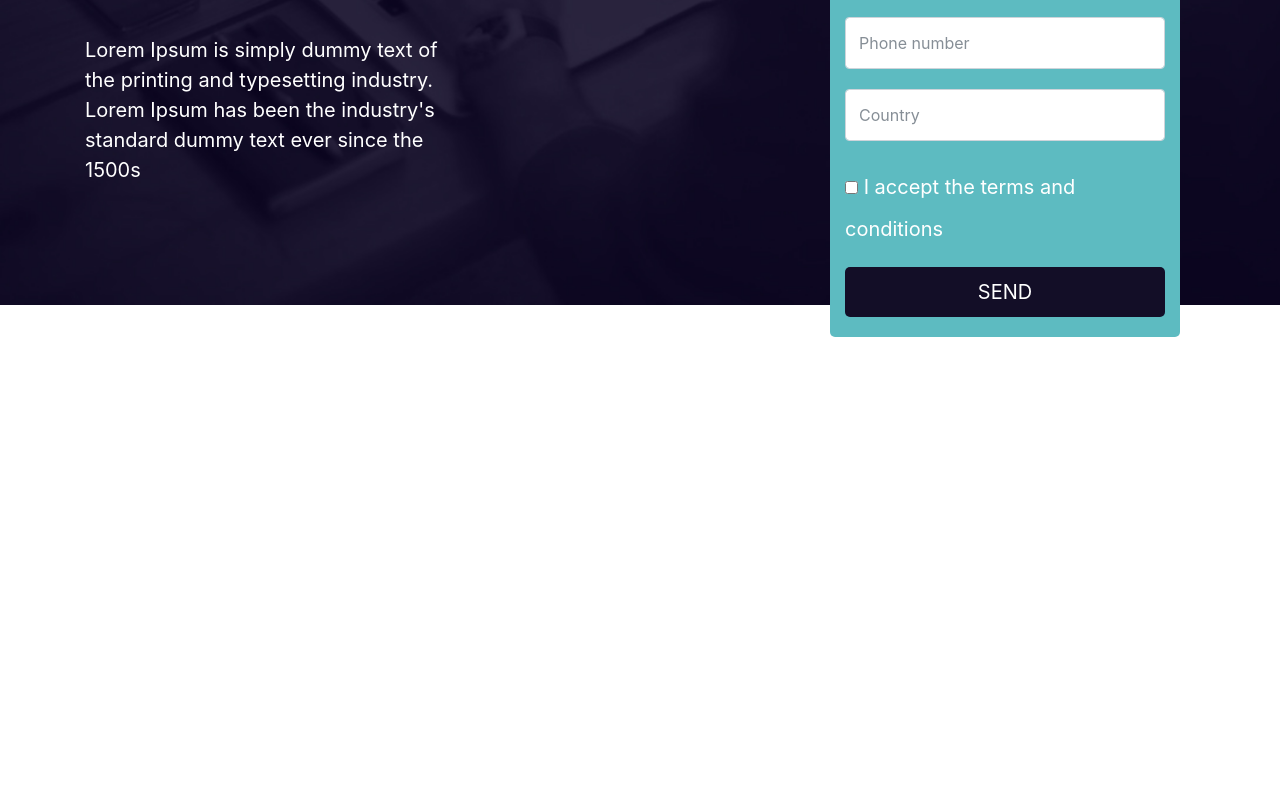
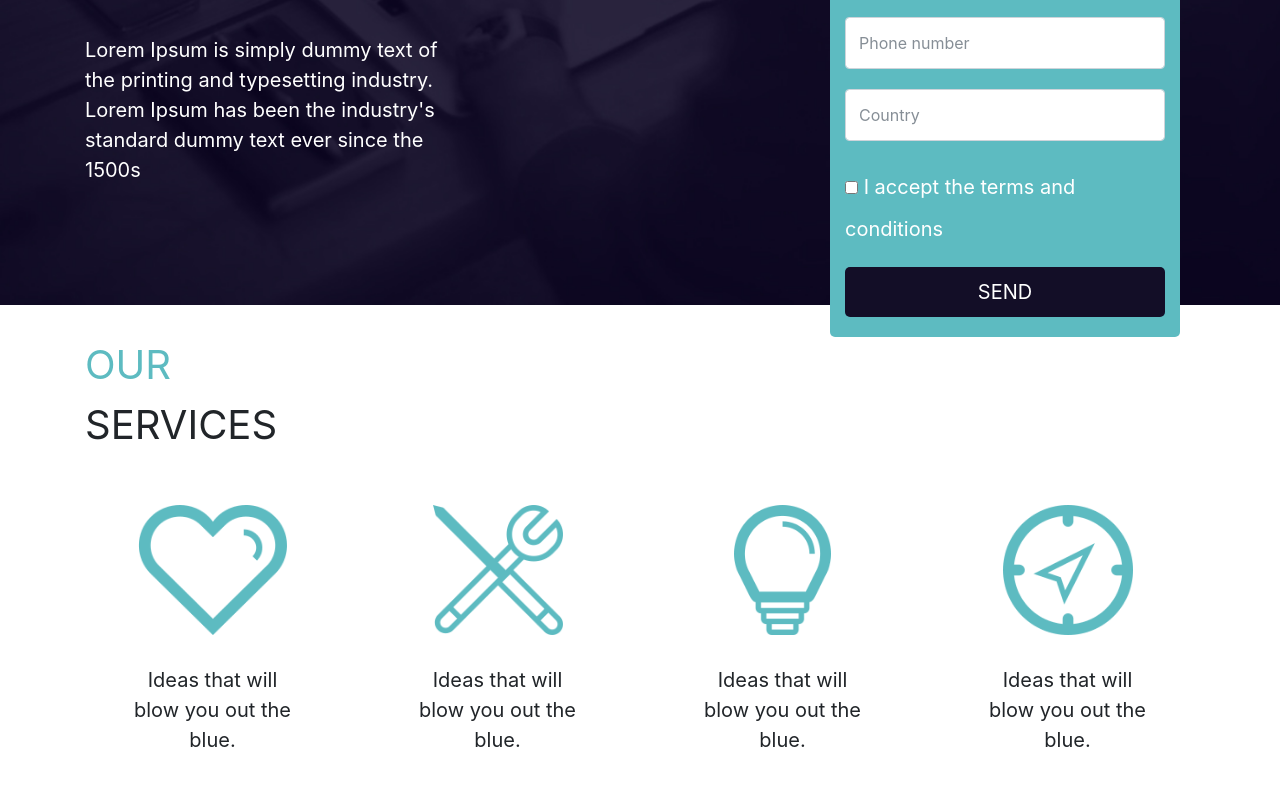
Before and after one commit to OlgaIgorevna/practice_bootstrap, a plain HTML site: page index.html in a window 1280 px wide. Shown: the part 502-1307 px from the top of the page. Before the commit the page ends 839 px from the top, so only its background shows below. Drawn offline with Linux system fonts and the light colour scheme.

Commit message:
блок services готов

```diff
--- a/css/style.css
+++ b/css/style.css
@@ -50,7 +50,7 @@
   line-height: 0.9;
 }
 
-.main-part .article .title .highlight {
+.title .highlight {
   color: #5dbbc1;
 }
 
@@ -108,6 +108,51 @@ header .request button {
 .form-check-input {
   margin-top: 7px;
 }
+.services{
+  padding-top: 30px;
+  padding-bottom: 30px;
+}
+.services .title {
+  margin: 0 auto 30px;
+  font-size: 40px;
+  text-transform: uppercase;
+  width: 270px;
+}
+
+.services .item {
+  margin: 20px 0;
+}
+
+.services .item:first-child {
+  margin-top: 0;
+}
+
+.services .item img {
+  width: auto;
+  height: 130px;
+  display: block;
+  margin: 0 auto;
+}
+
+.services .item figcaption {
+  /*  display: block;*/
+  max-width: 170px;
+  margin: 30 auto 0;
+  text-align: center;
+  font-size: 20px;
+}
+
+@media(min-width: 544px) {
+  header .main-part .article .text{
+    font-size: 17px;
+  }
+  .services .title {
+    margin-left: 0;
+  }
+  .services .item:first-child {
+    margin-top: 20px;
+  }
+}
 
 @media(min-width: 768px) {
   .hamburger {
@@ -138,7 +183,6 @@ header .request button {
 
 @media (min-width: 992px) {
   .main-part {
-
     padding-bottom: 120px;
   }
 
@@ -152,7 +196,7 @@ header .request button {
     margin-bottom: 50px;
   }
 
-  .main-part .article .text {
+  header .main-part .article .text {
     font-size: 20px;
   }
 
--- a/index.html
+++ b/index.html
@@ -60,7 +60,6 @@
       <div class="container">
         <div class="row">
           <div class="col-12 col-sm-8 col-md-12 request-form">
-
             <form>
               <div class="title">
                 request a quote
@@ -88,12 +87,52 @@
           </div>
         </div>
       </div>
+    </div>
+  </header>
+  <div class="container services">
+
+    <div class="title">
+      <span class="highlight"> our </span> services
+    </div>
+    <div class="row">
+
+        <figure class="col-12 col-sm-6 col-md-3 item">
+         <img src="img/1.png">
+          <figcaption>
+            Ideas that will blow you out the blue.
+          </figcaption>
+        </figure>
+
+
+        <figure class="col-12 col-sm-6 col-md-3 item">
+         <img src="img/2.png">
+          <figcaption>
+            Ideas that will blow you out the blue.
+          </figcaption>
+        </figure>
+
+
+        <figure class="col-12 col-sm-6 col-md-3 item">
+         <img src="img/3.png">
+          <figcaption>
+            Ideas that will blow you out the blue.
+          </figcaption>
+        </figure>
+
+
+        <figure class="col-12 col-sm-6 col-md-3 item">
+           <img src="img/4.png">
+          <figcaption>
+            Ideas that will blow you out the blue.
+          </figcaption>
+        </figure>
+
+    </div>
 
 
   </div>
 
 
-  </header>
 
 </body>
 
```
Also changed, not shown: img/1.png (added), img/2.png (added), img/3.png (added), img/4.png (added). Lines whose indentation alone changed are shown as unchanged.
